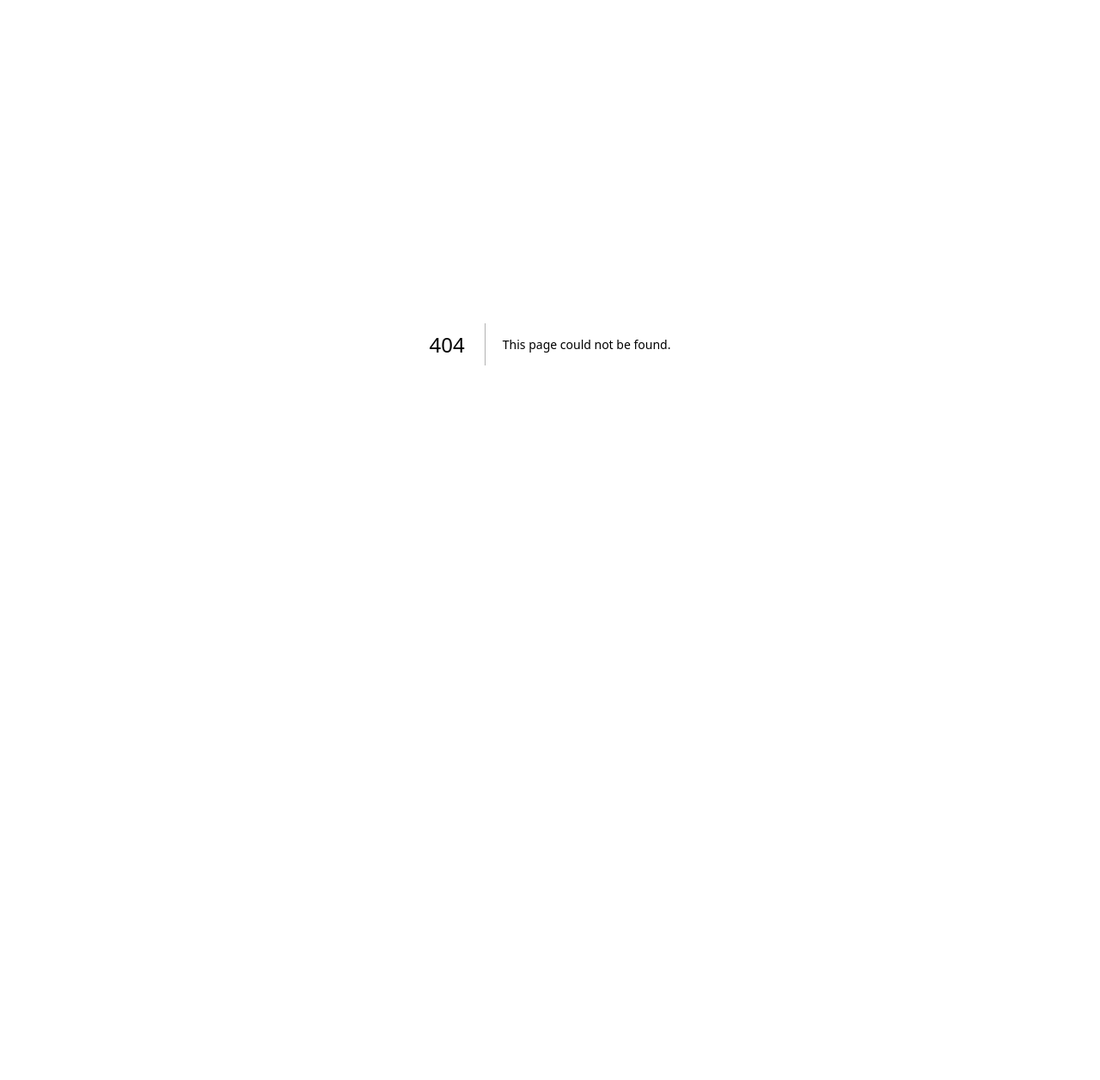
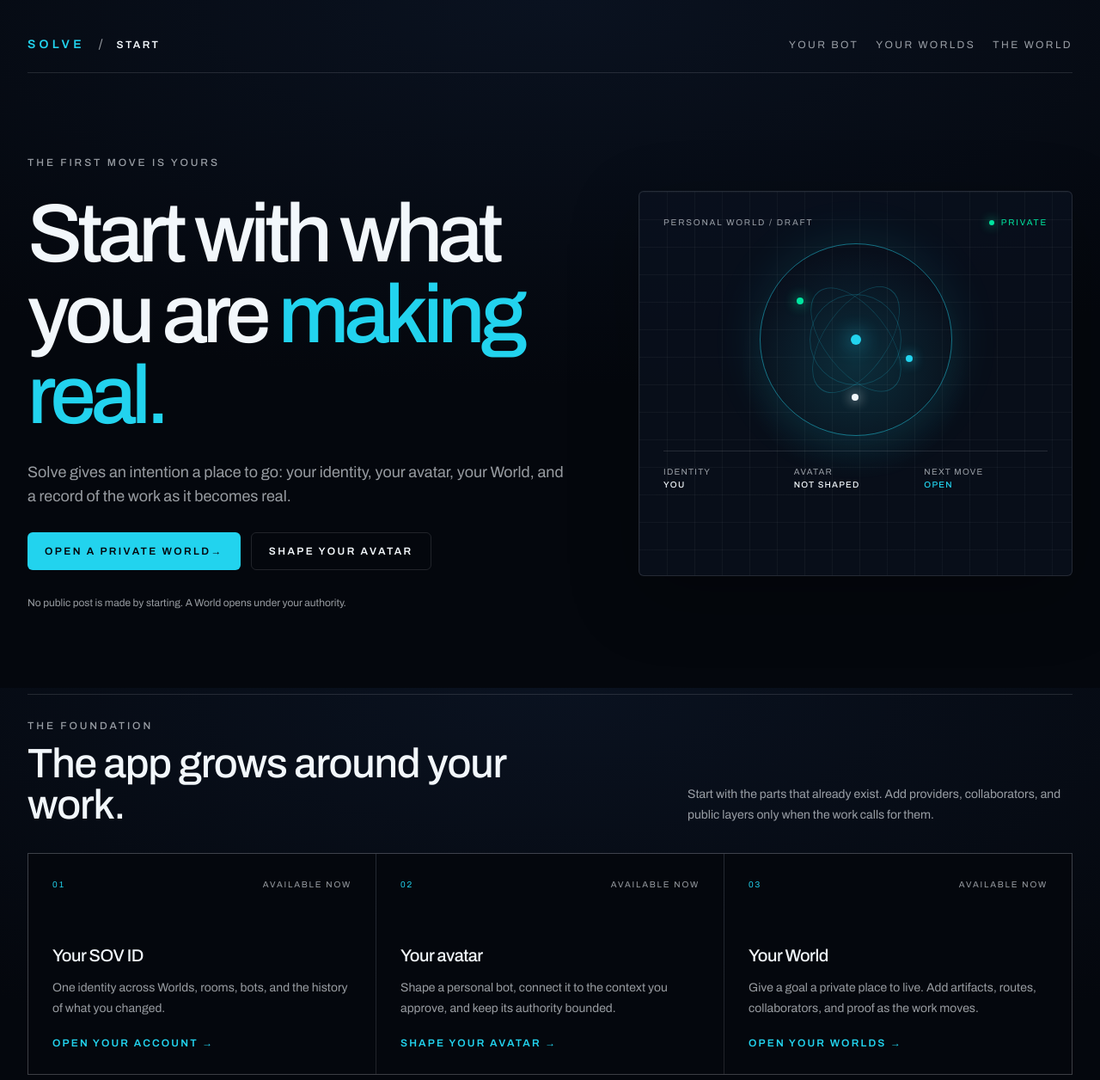
Before and after one commit to andrewzingg23-del/Solve-Official-, a Next.js app: page /start in a window 1280 px wide. Before the commit this address had no page. Shown: the top 1256 px of the page at 86% size. Before the commit the page ends 800 px from the top, so only its background shows below. Built offline with nearby package versions, Linux system fonts and the light colour scheme.

Commit message:
Add real app start route

```diff
--- /dev/null
+++ b/app/start/page.tsx
@@ -0,0 +1,133 @@
+import type { Metadata } from "next";
+import Link from "next/link";
+import { label, primaryAction, quietLink, secondaryAction } from "@/app/ui";
+
+export const metadata: Metadata = {
+  title: "Start with what you are making — solve",
+  description: "Create a private World, shape your avatar, and make the next move visible.",
+};
+
+const foundations = [
+  {
+    index: "01",
+    title: "Your SOV ID",
+    body: "One identity across Worlds, rooms, bots, and the history of what you changed.",
+    href: "/account",
+    action: "Open your account",
+    state: "Available now",
+  },
+  {
+    index: "02",
+    title: "Your avatar",
+    body: "Shape a personal bot, connect it to the context you approve, and keep its authority bounded.",
+    href: "/bot",
+    action: "Shape your avatar",
+    state: "Available now",
+  },
+  {
+    index: "03",
+    title: "Your World",
+    body: "Give a goal a private place to live. Add artifacts, routes, collaborators, and proof as the work moves.",
+    href: "/worlds",
+    action: "Open your Worlds",
+    state: "Available now",
+  },
+];
+
+const loop = [
+  ["Say", "Name the thing you want to make real."],
+  ["Shape", "Create the World, avatar, and first room around it."],
+  ["Work", "Bring in people, bots, and providers only when useful."],
+  ["Prove", "Keep the result, the contributors, and the next step visible."],
+];
+
+export default function StartPage() {
+  return (
+    <main className="mx-auto flex min-h-svh w-full max-w-7xl flex-1 flex-col gap-16 px-4 py-6 md:gap-24 md:px-8 md:py-10">
+      <header className="flex flex-wrap items-center justify-between gap-5 border-b border-line pb-5">
+        <div className="flex items-center gap-4">
+          <Link href="/" className="text-sm font-semibold uppercase tracking-[0.3em] text-accent">solve</Link>
+          <span className="text-muted">/</span>
+          <span className="text-xs font-semibold uppercase tracking-[0.2em]">Start</span>
+        </div>
+        <nav aria-label="Start navigation" className="flex items-center gap-5">
+          <Link href="/bot" className={quietLink}>Your bot</Link>
+          <Link href="/worlds" className={quietLink}>Your Worlds</Link>
+          <Link href="/" className={quietLink}>The World</Link>
+        </nav>
+      </header>
+
+      <section className="grid items-center gap-12 lg:grid-cols-[minmax(0,1fr)_minmax(24rem,0.8fr)] lg:gap-20">
+        <div className="flex max-w-3xl flex-col gap-7">
+          <p className={label}>The first move is yours</p>
+          <h1 className="max-w-3xl text-5xl font-medium leading-[0.98] tracking-[-0.06em] md:text-8xl">
+            Start with what you are <span className="text-accent">making real.</span>
+          </h1>
+          <p className="max-w-2xl text-base leading-7 text-muted md:text-lg">
+            Solve gives an intention a place to go: your identity, your avatar, your World, and a record of the work as it becomes real.
+          </p>
+          <div className="flex flex-wrap items-center gap-3">
+            <Link href="/worlds" className={primaryAction}>Open a private World <span aria-hidden="true">→</span></Link>
+            <Link href="/bot" className={secondaryAction}>Shape your avatar</Link>
+          </div>
+          <p className="text-xs leading-5 text-muted">No public post is made by starting. A World opens under your authority.</p>
+        </div>
+
+        <div className="relative min-h-[23rem] overflow-hidden rounded-md border border-line bg-surface/70 p-5 shadow-[0_24px_80px_rgba(0,0,0,0.26)] md:min-h-[28rem] md:p-7">
+          <div className="absolute inset-0 opacity-70 [background-image:linear-gradient(rgb(242_247_251_/_0.06)_1px,transparent_1px),linear-gradient(90deg,rgb(242_247_251_/_0.06)_1px,transparent_1px)] [background-size:32px_32px]" />
+          <div className="absolute inset-0 bg-[radial-gradient(circle_at_50%_45%,rgb(34_211_238_/_0.16),transparent_38%)]" />
+          <div className="relative flex h-full min-h-[20rem] flex-col justify-between">
+            <div className="flex items-center justify-between text-[10px] uppercase tracking-[0.18em] text-muted">
+              <span>Personal World / draft</span>
+              <span className="inline-flex items-center gap-2 text-positive"><span className="h-1.5 w-1.5 rounded-full bg-positive shadow-[0_0_12px_var(--positive)]" /> Private</span>
+            </div>
+            <div className="relative mx-auto flex h-48 w-48 items-center justify-center rounded-full border border-accent/50 shadow-[0_0_60px_rgb(34_211_238_/_0.12)] md:h-56 md:w-56">
+              <div className="absolute inset-[18%] rounded-full border border-accent/25 [transform:rotate(35deg)_scaleX(.52)]" />
+              <div className="absolute inset-[18%] rounded-full border border-accent/25 [transform:rotate(-38deg)_scaleX(.52)]" />
+              <div className="absolute inset-[26%] rounded-full border border-accent/20" />
+              <span className="h-3 w-3 rounded-full bg-accent shadow-[0_0_22px_var(--accent)]" />
+              <span className="absolute left-[19%] top-[28%] h-2 w-2 rounded-full bg-positive shadow-[0_0_14px_var(--positive)]" />
+              <span className="absolute right-[20%] top-[58%] h-2 w-2 rounded-full bg-accent shadow-[0_0_14px_var(--accent)]" />
+              <span className="absolute bottom-[18%] left-[48%] h-2 w-2 rounded-full bg-foreground shadow-[0_0_14px_var(--foreground)]" />
+            </div>
+            <div className="grid grid-cols-3 gap-2 border-t border-line pt-4 text-[10px] uppercase tracking-[0.12em] text-muted">
+              <span>Identity<br /><b className="font-medium text-foreground">You</b></span>
+              <span>Avatar<br /><b className="font-medium text-foreground">Not shaped</b></span>
+              <span>Next move<br /><b className="font-medium text-accent">Open</b></span>
+            </div>
+          </div>
+        </div>
+      </section>
+
+      <section className="flex flex-col gap-8 border-t border-line pt-7">
+        <div className="flex flex-wrap items-end justify-between gap-5">
+          <div className="flex flex-col gap-3">
+            <p className={label}>The foundation</p>
+            <h2 className="max-w-2xl text-3xl font-medium tracking-tight md:text-5xl">The app grows around your work.</h2>
+          </div>
+          <p className="max-w-md text-sm leading-6 text-muted">Start with the parts that already exist. Add providers, collaborators, and public layers only when the work calls for them.</p>
+        </div>
+        <div className="grid gap-px overflow-hidden border border-line bg-line md:grid-cols-3">
+          {foundations.map((item) => (
+            <article key={item.index} className="flex min-h-64 flex-col gap-5 bg-background p-5 md:p-7">
+              <div className="flex items-center justify-between text-[10px] uppercase tracking-[0.18em] text-muted"><span className="text-accent">{item.index}</span><span>{item.state}</span></div>
+              <div className="mt-auto flex flex-col gap-3"><h3 className="text-xl font-medium tracking-tight">{item.title}</h3><p className="text-sm leading-6 text-muted">{item.body}</p><Link href={item.href} className="mt-2 text-xs font-semibold uppercase tracking-[0.18em] text-accent">{item.action} <span aria-hidden="true">→</span></Link></div>
+            </article>
+          ))}
+        </div>
+      </section>
+
+      <section className="grid gap-12 border-t border-line pt-7 lg:grid-cols-[0.7fr_1.3fr] lg:gap-20">
+        <div className="flex flex-col gap-5"><p className={label}>The loop</p><h2 className="text-3xl font-medium tracking-tight md:text-5xl">Say it. Shape it. Do it. Keep the proof.</h2><p className="max-w-md text-sm leading-6 text-muted">AI can help across the whole path. Authority stays with the person, and the record stays with the work.</p></div>
+        <div className="grid gap-0 border-y border-line sm:grid-cols-2">{loop.map(([title, body], index) => <div key={title} className="flex gap-4 border-b border-line py-5 last:border-0 sm:nth-[2]:border-b-0 sm:odd:border-r sm:odd:pr-6 sm:even:pl-6"><span className="font-mono text-xs text-accent">0{index + 1}</span><div className="flex flex-col gap-2"><h3 className="text-sm font-medium">{title}</h3><p className="text-sm leading-6 text-muted">{body}</p></div></div>)}</div>
+      </section>
+
+      <section className="flex flex-col gap-5 rounded-md border border-accent/25 bg-accent/5 p-6 md:p-10">
+        <p className={label}>What happens next</p>
+        <div className="flex flex-wrap items-end justify-between gap-7"><div><h2 className="max-w-3xl text-3xl font-medium tracking-tight md:text-5xl">A blank World is not empty. It is yours.</h2><p className="mt-4 max-w-2xl text-sm leading-6 text-muted">Open one, make the first piece, then shape the avatar and collaborators that should join it. Every revision stays attributable.</p></div><Link href="/worlds" className={primaryAction}>Open Worlds <span aria-hidden="true">→</span></Link></div>
+      </section>
+
+      <footer className="flex flex-wrap items-center justify-between gap-4 border-t border-line pt-4"><span className="text-[10px] uppercase tracking-[0.18em] text-muted">Private by default · kernel recorded</span><Link href="/" className={quietLink}>Return to the World</Link></footer>
+    </main>
+  );
+}
```
Also changed, not shown: 3 other files (tests, documents, lock files or other folders).
